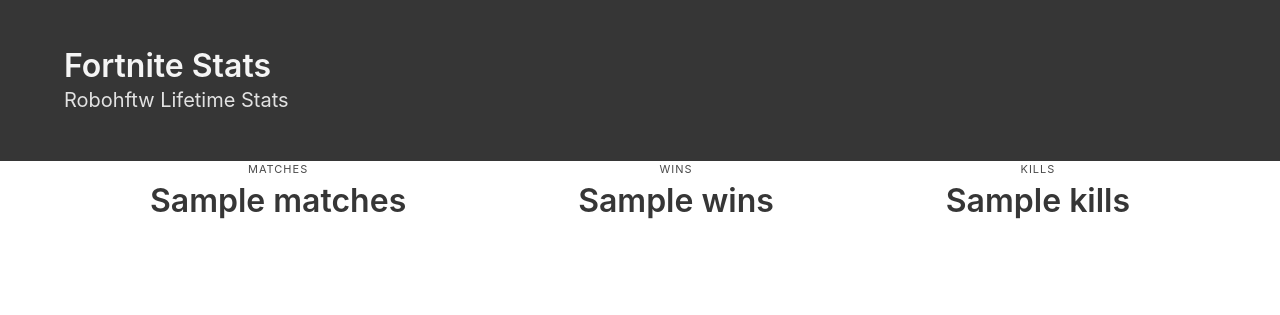
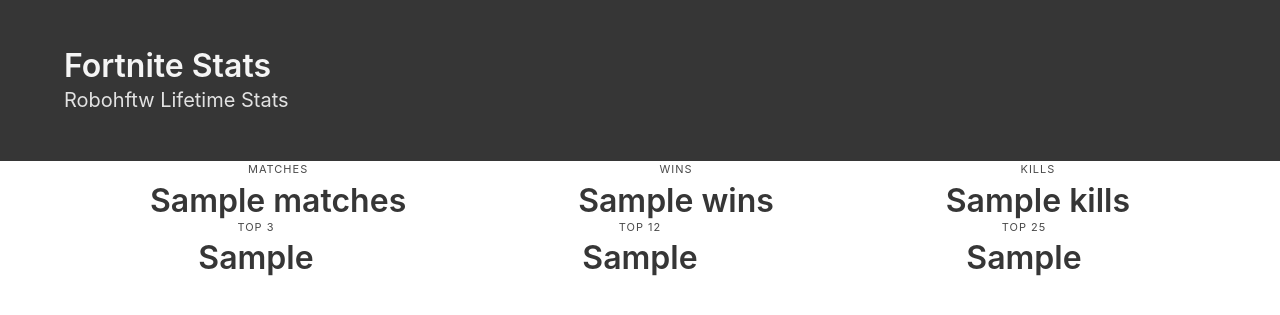
Before and after one commit to carlhester/rh-forknife, a Flask app: template templates/index.html in a window 1280 px wide. Shown: the top 315 px of the page. Run offline with Flask 2, Linux system fonts and the light colour scheme; the template is opened without the code that fills it: most values are stand-ins (such as "Sample title", 1, 10 or a date in 2020); parts of the project's set-up code (start-up, migrations or seed data) failed here and were passed over; some libraries are stand-ins or nearby versions.

Commit message:
more stats

```diff
--- a/app.py
+++ b/app.py
@@ -31,6 +31,9 @@
         if r['key'] == "Kills": temp_dict['kills'] = r['value']
         if r['key'] == "Matches Played": temp_dict['matches'] = r['value']
         if r['key'] == "Wins": temp_dict['wins'] = r['value']
+        if r['key'] == "Top 3s": temp_dict['top3'] = r['value']
+        if r['key'] == "Top 12s": temp_dict['top12'] = r['value']
+        if r['key'] == "Top 25s": temp_dict['top25'] = r['value']
 
     return temp_dict
 
--- a/templates/index.html
+++ b/templates/index.html
@@ -45,5 +45,30 @@
   </div>
 </nav>
 </section>
+<section>
+<div class="container">
+<nav class="level">
+  <div class="level-item has-text-centered">
+    {% if stats %}
+    <div>
+      <p class="heading">Top 3</p>
+      <p class="title">{{ stats['top3'] }} </p>
+    </div>
+  </div>
+  <div class="level-item has-text-centered">
+    <div>
+      <p class="heading">Top 12</p>
+      <p class="title">{{ stats['top12'] }} </p>
+    </div>
+  </div>
+  <div class="level-item has-text-centered">
+    <div>
+      <p class="heading">Top 25</p>
+      <p class="title">{{ stats['top25'] }} </p>
+    </div>
+    {% endif %}
+  </div>
+</nav>
+</section>
   </body>
 </html>
```
